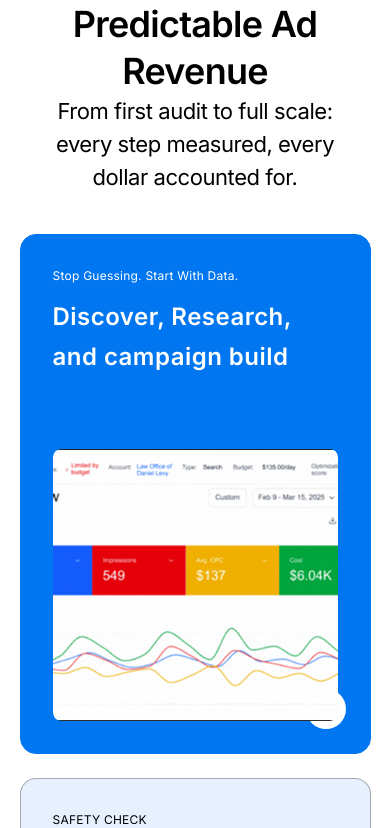
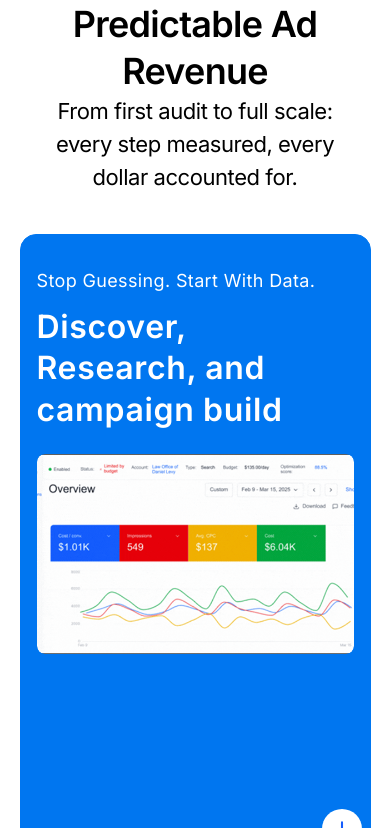
Before and after one commit to SpriteEra/upthrust, a Next.js app in the folder ecom/: page /google-ad-agency in a window 390 px wide. Shown: the part 4453-5281 px from the top of the page. Built offline with nearby package versions, Linux system fonts and the light colour scheme.

Commit message:
update the predict growth

```diff
--- a/ecom/src/components/google-ads/PredictGrowth.jsx
+++ b/ecom/src/components/google-ads/PredictGrowth.jsx
@@ -1,49 +1,32 @@
 'use client';
 
-import { useState, useRef } from 'react';
+import { useState } from 'react';
 import Image from 'next/image';
-import SmartSwiper from '@/components/SmartSwiper'; // adjust path as needed
-
+import SmartSwiper from '@/components/SmartSwiper';
 
 const HEIGHTS = {
     blue: {
-        base: '520px',   // mobile
-        md: '55vh',    // tablet  (~768px+)
-        xl: '60vh',    // desktop (~1280px+)
-        '2xl': '65vh',   // large   (~1536px+)
-        '3xl': '82vh'
+        base: '74vh',
+        lg: '85vh',
+        xl: '85vh',
+        '2xl': '82vh',
+        '3xl': '88vh',
     },
     white: {
-        base: '420px',
-        md: '45vh',
-        xl: '48vh',
-        '2xl': '52vh',
-        '3xl': '68vh'
+        base: '72vh',
+        lg: '75vh',
+        xl: '75vh',
+        '2xl': '73vh',
+        '3xl': '80vh',
     },
-};
-
-
-
-const getResponsiveHeight = (type) => {
-    if (typeof window === 'undefined') return HEIGHTS[type].base;
-    const w = window.innerWidth;
-    const h = HEIGHTS[type];
-    if (w >= 1536) return h['2xl'];
-    if (w >= 1280) return h.xl;
-    if (w >= 768) return h.md;
-    return h.base;
 };
 
 const PredictGrowth = () => {
     const [expandedCards, setExpandedCards] = useState({});
 
     const toggleCard = (id) => {
-        setExpandedCards(prev => ({
-            ...prev,
-            [id]: !prev[id]
-        }));
+        setExpandedCards(prev => ({ ...prev, [id]: !prev[id] }));
     };
-
 
     const cardsData = [
         {
@@ -54,24 +37,27 @@ const PredictGrowth = () => {
             border: 'border border-[#0076F0]',
             category: 'Stop Guessing. Start With Data.',
             title: 'Discover, Research, and campaign build',
-            description: 'Lorem ipsum dolor sit amet, consectetur adipiscing elit, sed do eiusmod. Tempor incididunt ut labore et dolore magna aliqua. Ut enim ad minim veniam, quis nostrud exercitation ullamco laboris nisi ut aliquip ex dolor sit amet, consectetur adipiscing elit, sed do.',
-            images: [
-                '/google-ads/predict1.png',
-                '/google-ads/predict2.png',
-            ],
+            description: (
+                <>
+                    Most agencies pick obvious keywords. We analyze thousands of search terms to find what your competitors miss keywords with buyer intent, not just traffic. We build tight ad groups around them. <strong>Quality Score 9+. Lower CPCs. Campaigns That Profit From Day One.</strong>
+                </>
+            ),
+            images: ['/google-ads/predict1.png', '/google-ads/predict2.png'],
         },
         {
             id: 2,
+            type: 'white',
             bg: 'bg-[#E7F0FF]',
             text: 'text-black',
             border: 'border border-black/30',
             category: 'SAFETY CHECK',
             title: 'Pre-Launch Review And Launch',
-            description: 'Lorem ipsum dolor sit amet, consectetur adipiscing elit, sed do eiusmod. Tempor incididunt ut labore et dolore magna aliqua. Ut enim ad minim veniam, quis nostrud.',
-            images: [
-                '/google-ads/predict2.png',
-                '/google-ads/predict1.png',
-            ],
+            description: (
+                <>
+                    We've seen it happen: an agency launches a campaign, realizes three days later the tracking pixel never fired. Or the keywords don't match the landing page. Or the bids are way too high. We don't do that. <strong>We Review Everything First, Catch The Mistakes Before They Cost You Money, Then Launch When It's Actually Ready.</strong>
+                </>
+            ),
+            images: ['/google-ads/predict2.png', '/google-ads/predict1.png'],
         },
         {
             id: 3,
@@ -81,11 +67,12 @@ const PredictGrowth = () => {
             border: 'border border-[#004FAC]',
             category: 'THE JOURNEY CONTINUES',
             title: 'Scale and Ascension',
-            description: 'Lorem ipsum dolor sit amet, consectetur adipiscing elit, sed do eiusmod. Tempor incididunt ut labore et dolore magna aliqua. Ut enim ad minim veniam, quis nostrud exercitation ullamco laboris nisi ut aliquip ex dolor sit amet, consectetur adipiscing elit, sed do.',
-            images: [
-                '/google-ads/predict2.png',
-                '/google-ads/predict1.png',
-            ],
+            description: (
+                <>
+                    We analyze your search impression share to identify traffic loss due to budget limits—not competition. Budgets are increased by 20%, monitored for three days, and scaled further if CPC and conversion rates remain stable. If costs rise, bids are adjusted before adding spend. <strong>We Scale Winners First And Expand only When The Data Supports It. </strong>
+                </>
+            ),
+            images: ['/google-ads/predict2.png', '/google-ads/predict1.png'],
         },
         {
             id: 4,
@@ -95,28 +82,33 @@ const PredictGrowth = () => {
             border: 'border border-black/30',
             category: 'ITERATE',
             title: 'Learning And Optimization',
-            description: 'Lorem ipsum dolor sit amet, consectetur adipiscing elit, sed do eiusmod. Tempor incididunt ut labore et dolore magna aliqua. Ut enim ad minim veniam, quis nostrud.',
-            images: [
-                '/google-ads/predict1.png',
-                '/google-ads/predict2.png',
-            ],
+            description: (
+                <>
+                    This is where we actually figure out what works. Test everything ad copy, audiences, bids. <strong>Track Quality Score Daily. Kill What Doesn't Perform. Scale What Does. No Assumptions, Just Data.</strong>
+                </>
+            ),
+            images: ['/google-ads/predict1.png', '/google-ads/predict2.png'],
         },
+    ];
+    const mobileOrder = [
+        cardsData[0], // blue
+        cardsData[1], // white
+        cardsData[3], // white
+        cardsData[2], // blue
     ];
 
     const renderCard = (card) => {
         const isExpanded = expandedCards[card.id];
         const isBlue = card.type === 'blue';
-        const heightType = isBlue ? 'blue' : 'white';
-        const h = HEIGHTS[heightType];
+        const h = HEIGHTS[isBlue ? 'blue' : 'white'];
 
         return (
             <div
                 key={card.id}
-                className={`relative rounded-2xl 3xl:rounded-[30px] overflow-hidden cursor-pointer transition-all duration-500 ease-in-out ${card.bg} ${card.text} ${card.border}`}
+                className={`relative rounded-2xl 3xl:rounded-[30px] overflow-hidden cursor-pointer ${card.bg} ${card.text} ${card.border}`}
                 style={{
                     height: h.base,
-                    // These are overridden by the <style> tag below via CSS breakpoints
-                    '--card-h-md': h.md,
+                    '--card-h-lg': h.lg,
                     '--card-h-xl': h.xl,
                     '--card-h-2xl': h['2xl'],
                     '--card-h-3xl': h['3xl'],
@@ -124,28 +116,42 @@ const PredictGrowth = () => {
                 data-card-responsive
                 onClick={() => toggleCard(card.id)}
             >
-                <div className="relative h-full p-8 3xl:p-20 flex flex-col">
+                <div className="relative py-8 px-4 lg:p-8 2xl:p-8 3xl:p-20 flex flex-col gap-0">
 
-                    {/* Category Label */}
-                    {card.category && (
-                        <div className={`text-xs lg:text-sm 2xl:text-lg tracking-[0.02em] mb-3 transition-opacity duration-300 leading-[150%] ${isExpanded ? 'opacity-0' : 'opacity-100'}`}>
+                    {/* Category */}
+                    <div
+                        className={`
+                            text-lg lg:text-base 3xl:text-lg tracking-[0.02em] leading-[150%] overflow-hidden
+                            ${isExpanded ? 'opacity-0 max-h-0 mb-0' : 'opacity-100 max-h-[40px] mb-3'}
+                        `}
+                        style={{ transition: 'opacity 300ms ease-in-out, max-height 400ms ease-in-out, margin-bottom 400ms ease-in-out' }}
+                    >
                         {card.category}
                     </div>
-                    )}
 
-                    {/* Title - Hidden when expanded */}
-                    {card.title && (
-                        <h2 className={`text-2xl lg:text-3xl 2xl:text-4xl 3xl:text-5xl font-semibold mb-6 leading-10 3xl:leading-[130%] transition-all duration-500 tracking-[0.02em] ${isExpanded ? 'opacity-0 h-0 mb-0 overflow-hidden' : 'opacity-100'}`}>
+                    {/* Title */}
+                    <div
+                        className={`
+                            overflow-hidden
+                            ${isExpanded ? 'opacity-0 max-h-0 mb-0' : 'opacity-100 max-h-[160px] mb-6 xl:mb-10 3xl:mb-20'}
+                        `}
+                        style={{ transition: 'opacity 300ms ease-in-out, max-height 450ms ease-in-out, margin-bottom 450ms ease-in-out' }}
+                    >
+                        <h2 className="text-[32px] lg:text-2xl xl:text-3xl 3xl:text-5xl font-semibold leading-[130%] tracking-[0.02em]">
                             {card.title}
                         </h2>
-                    )}
+                    </div>
 
-
-                    <div className={`relative rounded-lg overflow-hidden max-h-[360px] aspect-7/5 transition-all duration-500 ease-in-out mt-12 3xl:mt-16 3xl:mb-15
+                    {/* Image — always visible for blue, slides in for white */}
+                    <div
+                        className={`
+                            relative rounded-lg overflow-hidden aspect-7/5 max-h-50 xl:max-h-70 3xl:max-h-[360px]
                             ${isBlue
-                            ? 'flex-grow min-h-0'
-                            : (isExpanded ? 'flex-grow min-h-0' : 'h-0 opacity-0 mb-0')
-                        }`}
+                                ? ` opacity-100 mt-0 ${isExpanded ? "xl:mt-10 3xl:mt-10" : ""}`
+                                : isExpanded ? ' opacity-100 xl:mt-4' : 'max-h-0 opacity-0 mt-0'
+                            }
+                        `}
+                        style={{ transition: 'max-height 500ms ease-in-out, opacity 400ms ease-in-out, margin-top 400ms ease-in-out' }}
                     >
                         <SmartSwiper
                             slides={card.images}
@@ -153,9 +159,9 @@ const PredictGrowth = () => {
                             speed={800}
                             delay={3000}
                             swiperClass="h-full"
-                            slideClass="h-full "
+                            slideClass="h-full"
                             renderSlide={(item) => (
-                                <div className="w-full h-full rounded-lg 3xl:rounded-2xl">
+                                <div className="w-full h-full rounded-lg 3xl:rounded-2xl min-h-[200px]">
                                     <Image
                                         src={item}
                                         alt={item}
@@ -167,26 +173,39 @@ const PredictGrowth = () => {
                                 </div>
                             )}
                         />
-
                     </div>
 
-                    {/* Description - Shows when expanded */}
-                    <div className={`transition-all duration-500 ease-in-out overflow-hidden flex-shrink-0 ${isExpanded ? 'opacity-100 max-h-60 mt-4' : 'opacity-0 max-h-0'}`}>
-                        <p className={`text-sm leading-relaxed ${isBlue ? 'text-white' : 'text-gray-700'}`}>
+                    {/* Description */}
+                    <div
+                        className={`
+                            overflow-hidden
+                            ${isExpanded ? 'max-h-[300px] opacity-100 mt-5 xl:mt-10 3xl:mt-14' : 'max-h-0 opacity-0 mt-0'}
+                        `}
+                        style={{ transition: 'max-height 500ms ease-in-out, opacity 400ms ease-in-out, margin-top 400ms ease-in-out' }}
+                    >
+                        <p className={`text-lg lg:text-base xl:text-lg 3xl:text-2xl leading-[150%] tracking-[-0.02em] ${isBlue ? 'text-white' : 'text-gray-700'}`}>
                             {card.description}
                         </p>
                     </div>
 
+                    {/* Spacer */}
+                    <div className="h-14 3xl:h-20 flex-shrink-0" />
+                </div>
+
                 {/* Toggle Button */}
                 <button
-                        className={`absolute bottom-6 3xl:bottom-7 right-6 3xl:right-7 size-10 3xl:size-20 rounded-full flex items-center justify-center transition-all duration-300 hover:scale-110 ${isBlue ? 'bg-white text-blue-600' : 'bg-blue-600 text-white'}`}
+                    className={`absolute bottom-2 lg:bottom-6 3xl:bottom-7 right-2 lg:right-6 3xl:right-7 size-10 3xl:size-20 rounded-full flex items-center justify-center transition-all duration-300 hover:scale-110 ${isBlue ? 'bg-white text-blue-600' : 'bg-blue-600 text-white'}`}
                     onClick={(e) => { e.stopPropagation(); toggleCard(card.id); }}
                 >
-                        <svg className={`size-5 3xl:size-10 transition-transform duration-300 ${isExpanded ? 'rotate-45' : ''}`} fill="none" stroke="currentColor" viewBox="0 0 24 24">
+                    <svg
+                        className={`size-5 3xl:size-10 transition-transform duration-300 ${isExpanded ? 'rotate-45' : 'rotate-0'}`}
+                        fill="none"
+                        stroke="currentColor"
+                        viewBox="0 0 24 24"
+                    >
                         <path strokeLinecap="round" strokeLinejoin="round" strokeWidth={2.5} d="M12 4v16m8-8H4" />
                     </svg>
                 </button>
-                </div>
             </div>
         );
     };
@@ -194,10 +213,9 @@ const PredictGrowth = () => {
     return (
         <div className="min-h-screen max-w-[90%] mx-auto 3xl:max-w-[85%] py-10 lg:py-20">
 
-            {/* Responsive height overrides via CSS breakpoints */}
             <style>{`
                 @media (min-width: 768px) {
-                    [data-card-responsive] { height: var(--card-h-md) !important; }
+                    [data-card-responsive] { height: var(--card-h-lg) !important; }
                 }
                 @media (min-width: 1280px) {
                     [data-card-responsive] { height: var(--card-h-xl) !important; }
@@ -210,14 +228,12 @@ const PredictGrowth = () => {
                 }
             `}</style>
 
-            {/* Desktop: 2-column flex */}
-            <div className="hidden md:flex gap-6 3xl:gap-10">
-                {/* Column 1: Blue top, White bottom */}
+            {/* Desktop: 2-column */}
+            <div className="hidden lg:flex gap-6 3xl:gap-10">
                 <div className="flex flex-col gap-6 3xl:gap-10 flex-1">
                     {renderCard(cardsData[0])}
                     {renderCard(cardsData[3])}
                 </div>
-                {/* Column 2: White top, Blue bottom */}
                 <div className="flex flex-col gap-6 3xl:gap-10 flex-1">
                     {renderCard(cardsData[1])}
                     {renderCard(cardsData[2])}
@@ -225,8 +241,8 @@ const PredictGrowth = () => {
             </div>
 
             {/* Mobile: single column */}
-            <div className="flex flex-col md:hidden gap-6 3xl:gap-10">
-                {cardsData.map((card) => renderCard(card))}
+            <div className="flex flex-col lg:hidden gap-6 3xl:gap-10">
+                {mobileOrder.map((card) => renderCard(card))}
             </div>
 
         </div>
```
Lines whose indentation alone changed are shown as unchanged.
